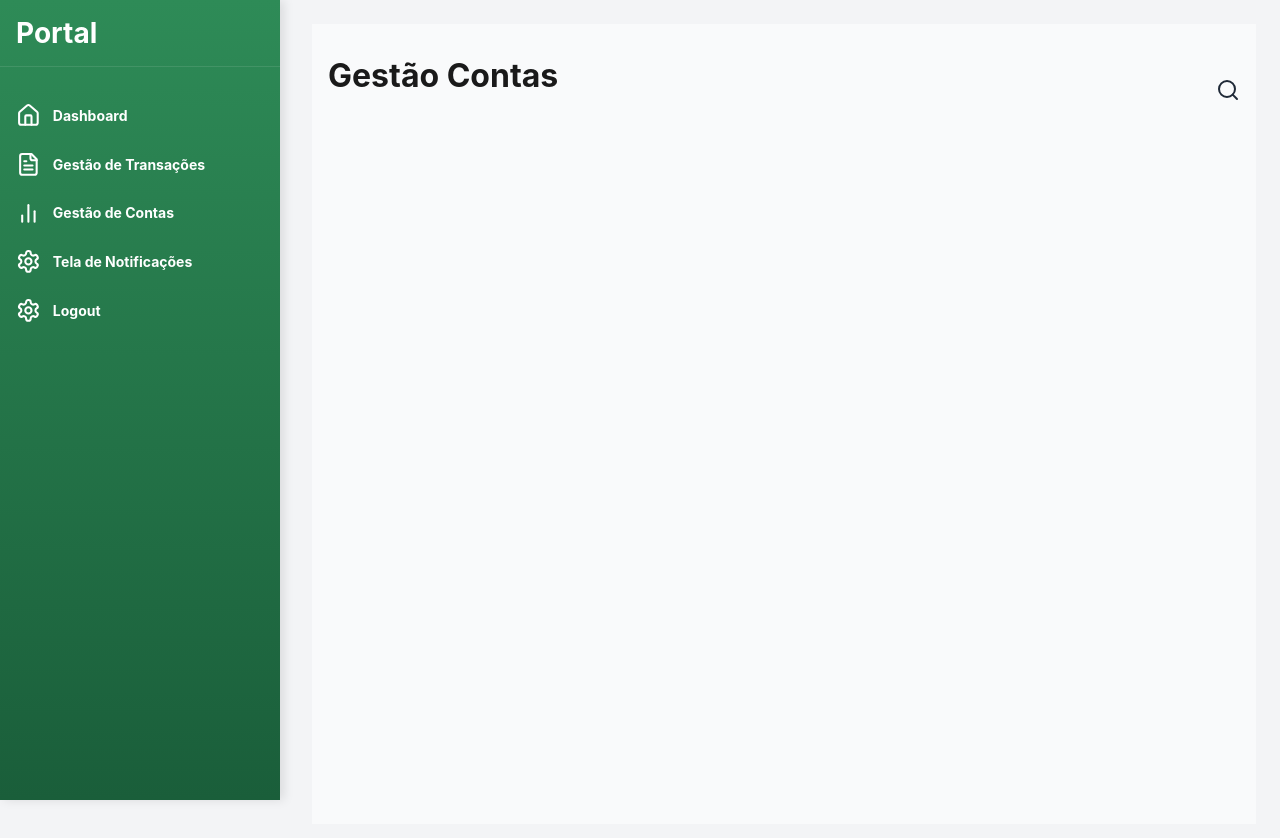
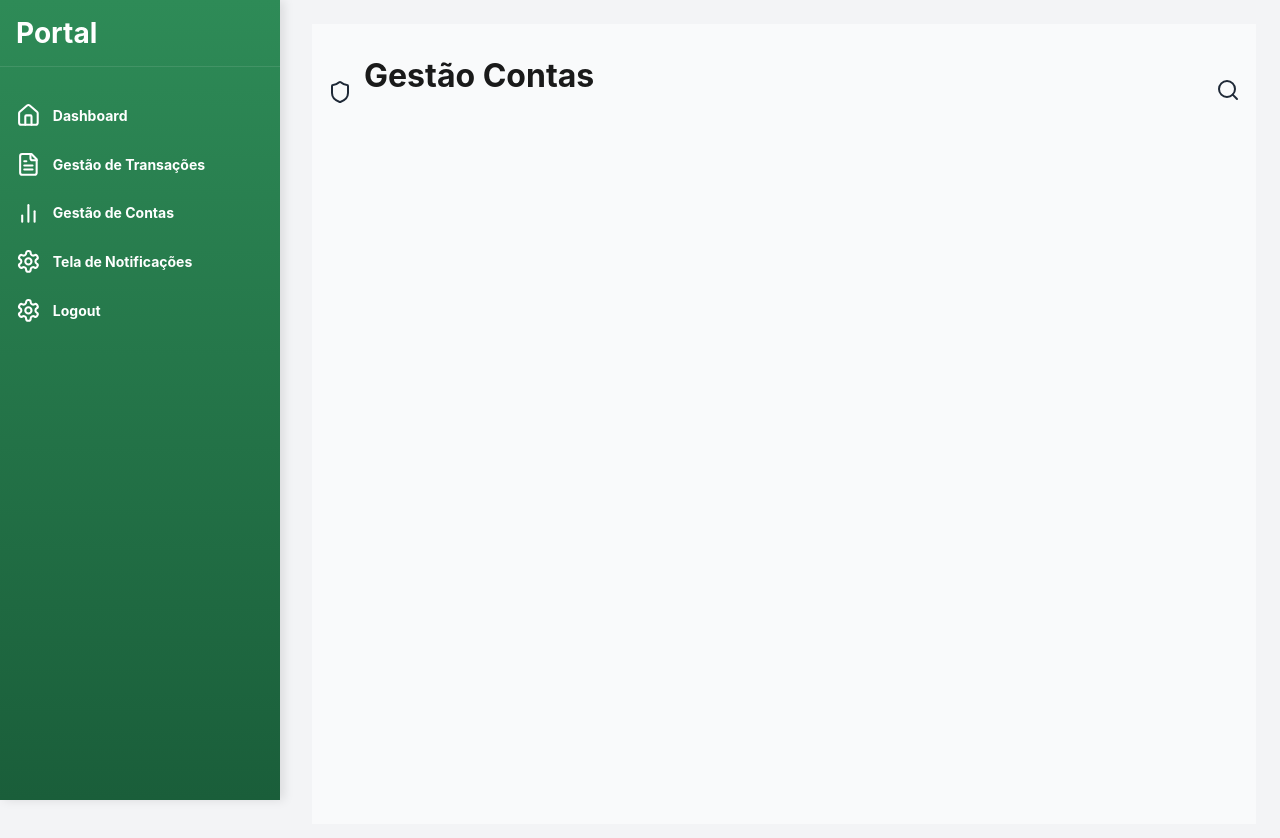
Before and after one commit to RusthenRonald2006/Portal-de-analise-em-anomalias-transacionais, a React (Create React App) app in the folder detec-anomalias/: page /gestaocontas in a window 1280 px wide. Shown: the top 838 px of the page. Built offline with nearby package versions, Linux system fonts and the light colour scheme; the HTML template or start-up script is replaced by a standard one.

Commit message:
adicionando icones no header

```diff
--- a/detec-anomalias/src/components/Pages/GestaoContas.js
+++ b/detec-anomalias/src/components/Pages/GestaoContas.js
@@ -53,6 +53,7 @@ function GestaoContas(){
                     <div className={styles.wrapper}>
                         <div className={styles.header}>
                             <div className={styles.header_title}>
+                                <Shield className="title-icon" />
                                 <h1>Gestão Contas</h1>
                             </div>
                             <div className={styles.header_search}>
--- a/detec-anomalias/src/components/Pages/GestaoContas.module.css
+++ b/detec-anomalias/src/components/Pages/GestaoContas.module.css
@@ -59,9 +59,12 @@
     display: flex;
     align-items: center;
     justify-content:space-between;
+    margin-bottom: 2rem;
 }
 .header_title{
-
+    display: flex;
+    align-items: center;
+    gap: 0.75rem;
 }
 @media (max-width:1024px){
     .mobile_menu_button{
```
